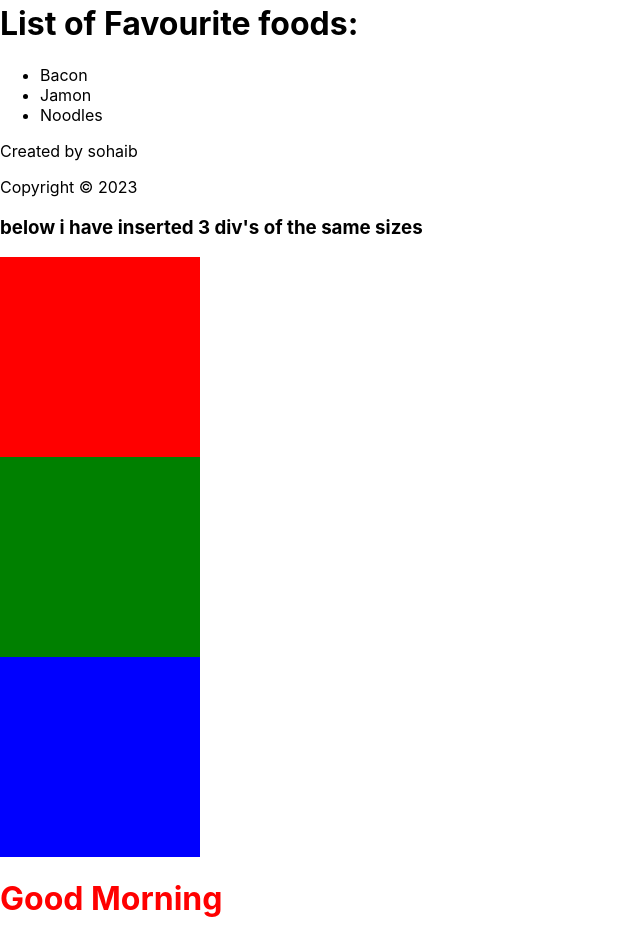
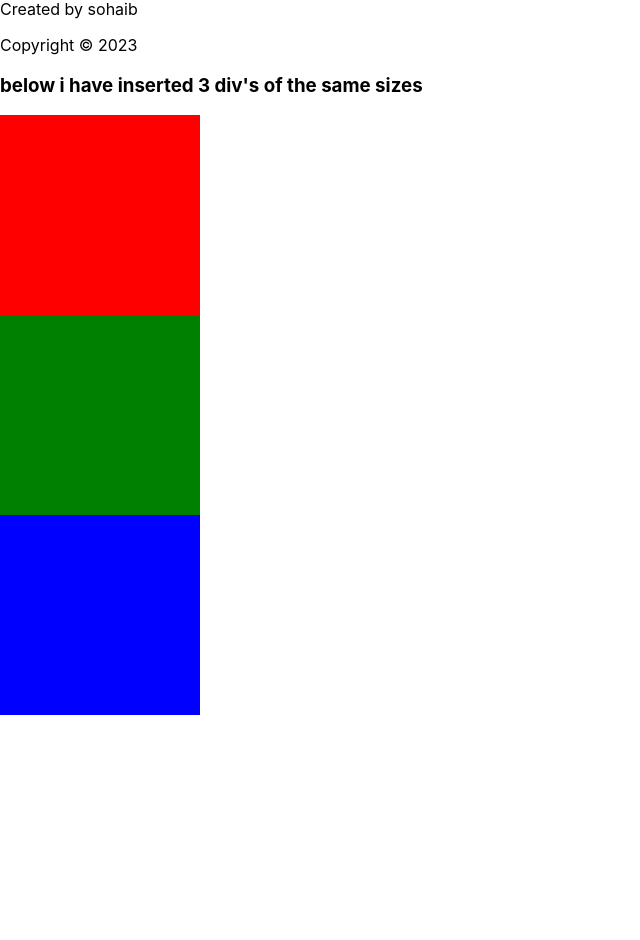
Before and after one commit to Sohaib-Mehmood/KeeperApp-ReactJS, a React (Create React App) app in the folder keeper-app/: page / in a window 1280 px wide. Shown: the part 17-957 px from the top of the page, without its empty margins (0-640 px from the left). After the commit the page ends 800 px from the top, so only its background shows below. Built offline with nearby package versions, Linux system fonts and the light colour scheme.

Commit message:
Start-up template

```diff
--- a/keeper-app/src/App.js
+++ b/keeper-app/src/App.js
@@ -1,8 +1,4 @@
 import './App.css';
-import Heading from './Heading';
-import UList from './ULlist';
-import Greetings from './Greeting';
-import * as method from './Calculations';
 
 let name = 'sohaib';
 let currentYear = new Date().getFullYear();
@@ -10,8 +6,7 @@ let currentYear = new Date().getFullYear();
 function App() {
   return (
     <div>
-      <Heading />
-      <UList />
+
       <p>Created by {name}</p>
       <p>Copyright © {currentYear}</p>
 
@@ -19,10 +14,6 @@ function App() {
       <div className="firstDiv" style={{ height: 200, width: 200, backgroundColor: 'red' }}></div>
       <div className="secondDiv" style={{ height: 200, width: 200, backgroundColor: 'green' }}></div>
       <div className="thirdDiv" style={{ height: 200, width: 200, backgroundColor: 'blue' }}></div>
-
-      <Greetings/>
-      <p>{method.add(1,2)} is the respective answer.</p>
-
     </div>
   );
 }
--- a/keeper-app/src/Calculations.js
+++ /dev/null
@@ -1,15 +0,0 @@
-
-function add(firstNumber, secondNumber){
-    return firstNumber+secondNumber;
-}
-function multiply(firstNumber, secondNumber){
-    return firstNumber*secondNumber;
-}
-function subtract(firstNumber, secondNumber){
-    return firstNumber-secondNumber;
-}
-function divide(firstNumber, secondNumber){
-    return firstNumber/secondNumber;
-}
-
-export {add, multiply, subtract, divide};
--- a/keeper-app/src/Greeting.js
+++ /dev/null
@@ -1,30 +0,0 @@
-import React from "react";
-
-const date = new Date(2022,1,1,8);
-const currentTime = date.getHours();
-
-let greeting;
-const customeStyle = {
-    color: ""
-}
-
-if(currentTime < 12){
-    greeting = "Good Morning";
-    customeStyle.color = "red";
-}else if(currentTime < 18){
-    greeting = "good Afternoon";
-    customeStyle.color = "green";
-}else{
-    greeting = "Good Night";
-    customeStyle.color = "blue";
-}
-
-function Greetings(){
-    return (
-        <div>
-            <h1 style={customeStyle}>{greeting}</h1>
-        </div>
-    )
-}
-
-export default Greetings;
--- a/keeper-app/src/Heading.js
+++ /dev/null
@@ -1,10 +0,0 @@
-import React from "react";
-
-
-function Heading(){
-    return (
-        <h1>List of Favourite foods:</h1>
-    );
-}
-
-export default Heading;
--- a/keeper-app/src/ULlist.js
+++ /dev/null
@@ -1,13 +0,0 @@
-import React from "react";
-
-function UList(){
-    return (
-        <ul>
-      <li>Bacon</li>
-      <li>Jamon</li>
-      <li>Noodles</li>
-    </ul>
-    );
-}
-
-export default UList;
```
Also changed, not shown: 2 other files (tests, documents, lock files or other folders).
